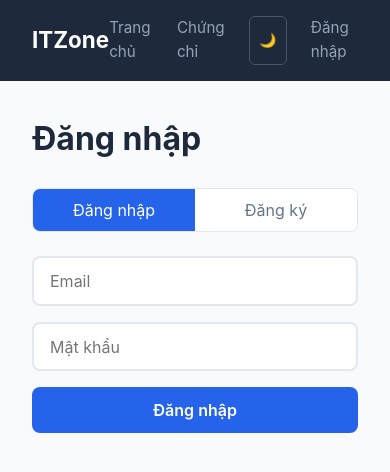
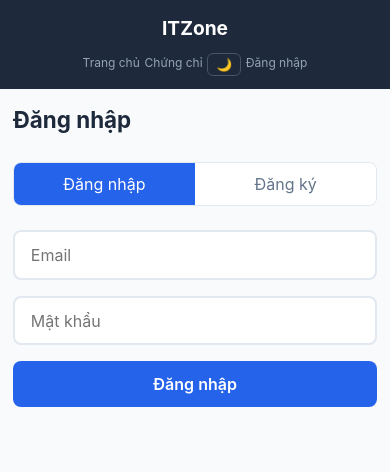
Before and after one commit to ductrongp001-cmd/itzone, a React (Vite) app in the folder client/: page /auth in a window 390 px wide. Shown: the top 472 px of the page. Built offline with nearby package versions, Linux system fonts and the light colour scheme; no server answers.

Commit message:
Add responsive mobile styles

```diff
--- a/client/src/index.css
+++ b/client/src/index.css
@@ -815,3 +815,155 @@
 .dark .admin-table td { border-color: var(--border); }
 .dark .admin-table tr:hover td { background: #1e293b; }
 .dark .admin-form input, .dark .admin-form select, .dark .admin-form textarea { background: var(--bg-card); color: var(--text); border-color: var(--border); }
+
+/* === RESPONSIVE === */
+@media (max-width: 768px) {
+  .navbar {
+    flex-direction: column;
+    gap: 0.6rem;
+    padding: 0.8rem 1rem;
+  }
+  .nav-links {
+    flex-wrap: wrap;
+    gap: 0.4rem 0.6rem;
+    justify-content: center;
+  }
+  .nav-link {
+    font-size: 0.82rem;
+  }
+  .nav-brand {
+    font-size: 1.2rem;
+  }
+  .container {
+    padding: 1rem;
+  }
+  .page h1 {
+    font-size: 1.4rem;
+  }
+  .hero-section {
+    padding: 2rem 0;
+  }
+  .hero-section h1 {
+    font-size: 1.6rem;
+  }
+  .hero-sub {
+    font-size: 1rem;
+  }
+  .features-grid {
+    grid-template-columns: 1fr;
+  }
+  .admin-layout {
+    flex-direction: column;
+    gap: 1rem;
+  }
+  .admin-sidebar {
+    width: 100%;
+    position: static;
+    display: flex;
+    flex-wrap: wrap;
+    gap: 0.4rem;
+    padding: 0.8rem;
+  }
+  .admin-sidebar h2 {
+    width: 100%;
+    margin-bottom: 0.4rem;
+    padding-bottom: 0.4rem;
+    font-size: 1rem;
+  }
+  .admin-sidebar-link {
+    padding: 0.4rem 0.6rem;
+    font-size: 0.85rem;
+    margin-bottom: 0;
+  }
+  .admin-cards {
+    grid-template-columns: repeat(2, 1fr);
+  }
+  .admin-table {
+    font-size: 0.8rem;
+  }
+  .admin-table th,
+  .admin-table td {
+    padding: 0.5rem 0.6rem;
+  }
+  .admin-form input,
+  .admin-form select,
+  .admin-form textarea {
+    min-width: 100px;
+    font-size: 0.85rem;
+  }
+  .admin-content h1 {
+    font-size: 1.2rem;
+  }
+  .auth-form {
+    max-width: 100%;
+  }
+  .lesson-nav-between {
+    flex-direction: column;
+    gap: 0.5rem;
+  }
+  .nav-lesson-btn {
+    max-width: 100%;
+    width: 100%;
+    text-align: center;
+    font-size: 0.82rem;
+  }
+  .lesson-counter {
+    font-size: 0.78rem;
+  }
+  .lesson-nav-top {
+    flex-direction: column;
+    gap: 0.5rem;
+  }
+  .lesson-content-rendered {
+    padding: 1rem;
+    font-size: 0.9rem;
+  }
+  .lesson-section-header {
+    font-size: 1rem;
+  }
+  .lesson-shortcut {
+    font-size: 0.82rem;
+    padding: 0.2rem 0.6rem;
+  }
+  .lesson-tip {
+    font-size: 0.85rem;
+    padding: 0.6rem 0.8rem;
+  }
+  .nav-user {
+    gap: 0.3rem;
+  }
+  .nav-user .nav-link {
+    font-size: 0.82rem;
+  }
+  .nav-btn {
+    font-size: 0.78rem;
+    padding: 0.2rem 0.5rem;
+  }
+}
+
+@media (max-width: 480px) {
+  .admin-cards {
+    grid-template-columns: 1fr 1fr;
+  }
+  .admin-table {
+    display: block;
+    overflow-x: auto;
+    white-space: nowrap;
+  }
+  .hero-section h1 {
+    font-size: 1.3rem;
+  }
+  .container {
+    padding: 0.8rem;
+  }
+  .features-section h2,
+  .levels-section h2 {
+    font-size: 1.3rem;
+  }
+  .nav-links {
+    gap: 0.3rem;
+  }
+  .nav-link {
+    font-size: 0.75rem;
+  }
+}
```
